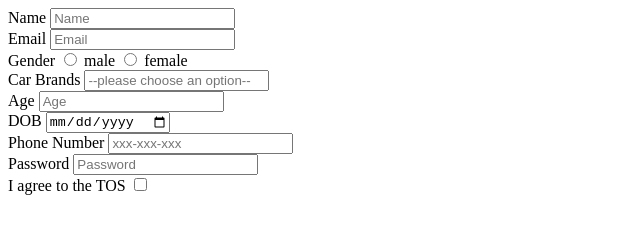
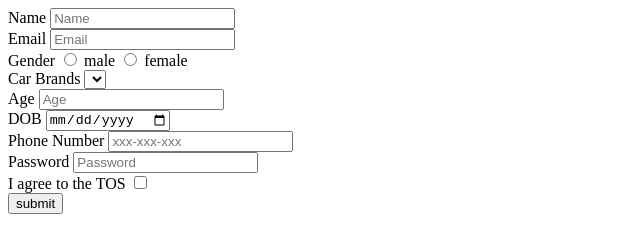
Before and after one commit to acciojob/signup-form-car-Kapil9711, a website: page main.html in a window 1280 px wide. Shown: the whole page, without its empty margins (0-640 px from the left). Drawn offline with Linux system fonts and the light colour scheme.

Commit message:
created a submission

```diff
--- a/main.html
+++ b/main.html
@@ -22,7 +22,7 @@
 		<label for='gender_f'>female</label><br>
 
 		<label for='cars'>Car Brands</label>
-		<input id='cars' required type='select' placeholder='--please choose an option--'><br>
+		<select name='cars' id='cars' required  placeholder='--please choose an option--'></select><br>
 
 		<label for='age'>Age</label>
 		<input id='age' required type='number' placeholder='Age'><br>
@@ -39,6 +39,8 @@
 		<label for='tos'>I agree to the TOS</label>
 		<input id='tos' required type='checkbox'><br>
 
+		<button type='submit'>submit</button>
+
 
 	</form>
 	<!-- the entire body must be written by student -->
```
